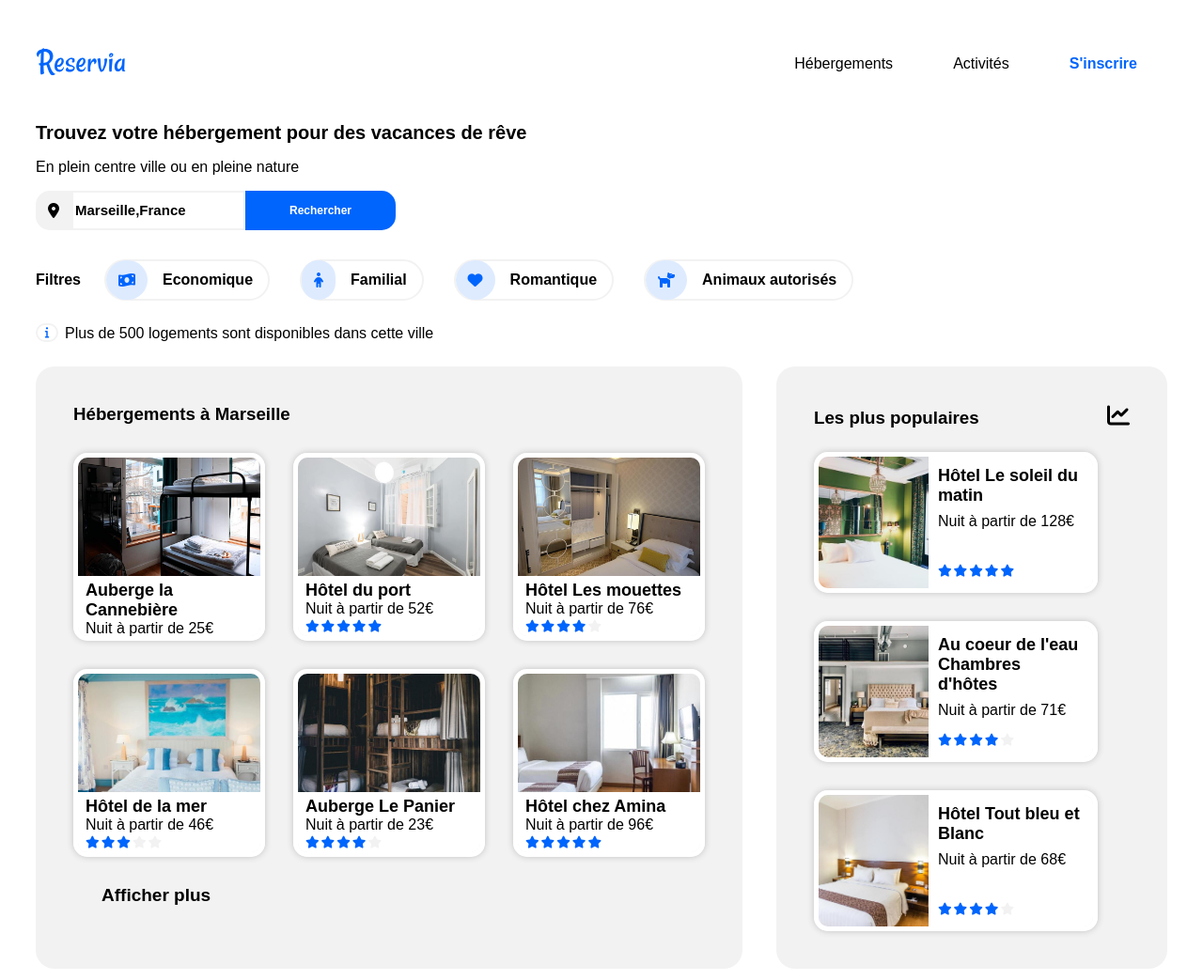
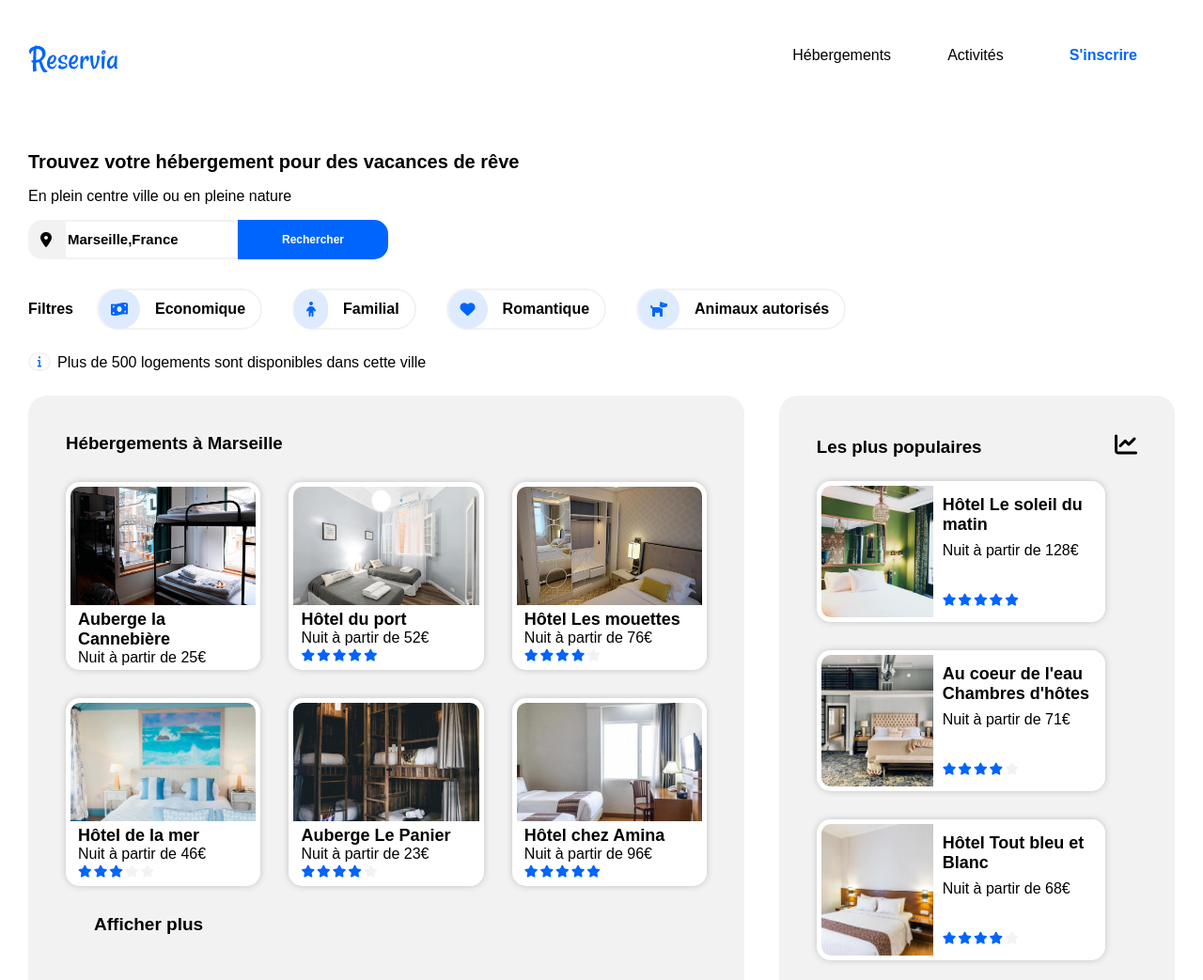
Before and after one commit to Wafa-devweb/MeftahiWafa_2_27042021, a plain HTML site: page index.html in a window 1280 px wide. Shown: the top 1043 px of the page at 94% size. Drawn offline with Linux system fonts and the light colour scheme.

Commit message:
MAJ footer et toutes les branches

```diff
--- a/index.html
+++ b/index.html
@@ -2,45 +2,44 @@
 <html lang="fr">
 <head>
     <meta charset="UTF-8">
-    <meta name="viewport" content="width=device-width, initial-scale=1.0">
-    <link rel="stylesheet" href="style.css">
-    <script src="https://kit.fontawesome.com/173ac2c6ae.js" crossorigin="anonymous"></script>
+    <meta name="viewport"content="width=device-width, initial-scale=1.0">
+    <link rel="stylesheet"href="style.css">
+    <script src="https://kit.fontawesome.com/173ac2c6ae.js"crossorigin="anonymous"></script>
     <title>Reservia</title>
 </head>
 <body>
-    <!---------------------------- HEADER -------------------------->
+    <!----------------------- HEADER ------------------------->
 
-    <!--------Navigation--------->
+    <!----Navigation---->
     <div class="container">
         <header>
         <div class="navigator">
                 <div id="logo">
-                <img src="images/logo/Reservia.svg" alt="Logo Reservia" />
+                <img src="images/logo/Reservia.svg"alt="Logo Reservia" />
                 </div>
             <div class="menu">
                 <nav>
                     <ul>
                       <li><a href="#hebergementancre" class="location">Hébergements</a></li>
                       <li><a href="#activityancre" class="activities">Activités</a></li>
-                      <li><a href="#" class="signin">S'inscrire</a></li>
                     </ul>
-
                 </nav>
-            </div>
+                </div>
+                    <a href="#" class="signin">S'inscrire</a>
         </div>
-        <!---------Recherche-------->
+        <!------Recherche-------->
     <div class="blockSearch">
         <h1>Trouvez votre hébergement pour des vacances de rêve</h1>
         <p>En plein centre ville ou en pleine nature</p>
         <form>
             <div class="search">
                 <span><i class="fas fa-map-marker-alt"></i> </span>
-                 <input type="search" class="mySearch" name="recherche" placeholder="Marseille,France"><button class="submit">Rechercher</button>
+                 <input type="search"class="mySearch"name="recherche"placeholder="Marseille,France"><button class="submit">Rechercher</button>
                  <i class="fas fa-search searchIcon"></i>
             </div>
         </form>
     </div>
-    <!-------- Filtre -------->
+    <!----- Filtre ------>
     <div class="filter">
 
         <h2>Filtres</h2>
@@ -71,7 +70,7 @@
         <p>Plus de 500 logements sont disponibles dans cette ville</p>
       </div>
 
-      <!------- SECTION hebergement ------>
+      <!---- SECTION hebergement ------>
 
 <div class="container-hotels">
 
@@ -81,8 +80,7 @@
 
           <a href="#">
               <article class="hotel-frame">
-                  <img src="images/hebergements/4_small/marcus-loke-WQJvWU_HZFo-unsplash.jpg"
-                       alt="Photo d'une chambre avec un lit superposé et vu sur la ville">
+                  <img src="images/hebergements/4_small/marcus-loke-WQJvWU_HZFo-unsplash.jpg"alt="Photo d'une chambre avec un lit superposé et vu sur la ville">
                   <div class="hotel-description">
                       <h4 class="hotel-name">Auberge la Cannebière</h4>
                       <p>Nuit à partir de <span class="euros">25€</span></p>
@@ -99,8 +97,7 @@
 
           <a href="#">
               <article class="hotel-frame">
-                  <img src="images/hebergements/4_small/fred-kleber-gTbaxaVLvsg-unsplash.jpg"
-                       alt="Photo d'une chambre avec deux lits simples">
+                  <img src="images/hebergements/4_small/fred-kleber-gTbaxaVLvsg-unsplash.jpg"alt="Photo d'une chambre avec deux lits simples">
                   <div class="hotel-description">
                       <h4 class="hotel-name">Hôtel du port</h4>
                       <p>Nuit à partir de 52<span class="euros">€</span></p>
@@ -117,8 +114,7 @@
 
           <a href="#">
               <article class="hotel-frame">
-                  <img src="images/hebergements/4_small/reisetopia-B8WIgxA_PFU-unsplash.jpg"
-                       alt="Photo d'une chambre avec un lit simple">
+                  <img src="images/hebergements/4_small/reisetopia-B8WIgxA_PFU-unsplash.jpg"alt="Photo d'une chambre avec un lit simple">
                   <div class="hotel-description">
                       <h4 class="hotel-name">Hôtel Les mouettes</h4>
                       <p>Nuit à partir de 76<span class="euros">€</span></p>
@@ -135,8 +131,7 @@
 
           <a href="#">
               <article class="hotel-frame">
-                  <img src="images/hebergements/4_small/annie-spratt-Eg1qcIitAuA-unsplash.jpg"
-                       alt="Photo d'une chambre avec un lit double sur le thème de la mer">
+                  <img src="images/hebergements/4_small/annie-spratt-Eg1qcIitAuA-unsplash.jpg"alt="Photo d'une chambre avec un lit double sur le thème de la mer">
                   <div class="hotel-description">
                       <h4 class="hotel-name">Hôtel de la mer</h4>
                       <p>Nuit à partir de 46<span class="euros">€</span></p>
@@ -153,8 +148,7 @@
 
           <a href="#">
               <article class="hotel-frame">
-                  <img src="images/hebergements/4_small/nicate-lee-kT-ZyaiwBe0-unsplash.jpg"
-                       alt="Photo d'une chambre d'auberge avec deux lits superposés">
+                  <img src="images/hebergements/4_small/nicate-lee-kT-ZyaiwBe0-unsplash.jpg"alt="Photo d'une chambre d'auberge avec deux lits superposés">
                    <div class="hotel-description">
                       <h4 class="hotel-name">Auberge Le Panier</h4>
                       <p>Nuit à partir de <span class="euros">23€</span></p>
@@ -171,8 +165,7 @@
 
           <a href="#">
               <article class="hotel-frame">
-                  <img src="images/hebergements/4_small/febrian-zakaria-M6S1WvfW68A-unsplash.jpg"
-                       alt="Photo d'une chambre avec deux lits simples">
+                  <img src="images/hebergements/4_small/febrian-zakaria-M6S1WvfW68A-unsplash.jpg"alt="Photo d'une chambre avec deux lits simples">
                    <div class="hotel-description">
                       <h4 class="hotel-name">Hôtel chez Amina</h4>
                       <p>Nuit à partir de 96<span class="euros">€</span></p>
@@ -190,7 +183,7 @@
       <a class="showmore" href="">Afficher plus</a>
   </section>
 
-  <!-------- ASIDE Populaire ----->
+  <!----- ASIDE Populaire ----->
   <aside class="popular">
       <div class="popular-icon">
           <h3>Les plus populaires</h3>
@@ -200,8 +193,7 @@
 
           <a href="#">
               <article class="popular-frame">
-                  <img src="images/hebergements/4_small/emile-guillemot-Bj_rcSC5XfE-unsplash.jpg"
-                       alt="Photo d'une chambre luxueuse avec un grand lit double">
+                  <img src="images/hebergements/4_small/emile-guillemot-Bj_rcSC5XfE-unsplash.jpg"alt="Photo d'une chambre luxueuse avec un grand lit double">
                   <div class="popular-description">
                       <div>
                           <h4 class="hotel-name">Hôtel Le soleil du </br>matin</h4>
@@ -220,8 +212,7 @@
 
           <a href="#">
               <article class="popular-frame">
-                  <img src="images/hebergements/4_small/aw-creative-VGs8z60yT2c-unsplash.jpg"
-                       alt="Photo d'une chambre moderne avec un grand lit double">
+                  <img src="images/hebergements/4_small/aw-creative-VGs8z60yT2c-unsplash.jpg"alt="Photo d'une chambre moderne avec un grand lit double">
                   <div class="popular-description">
                       <div>
                           <h4 class="hotel-name">Au coeur de l'eau</br> Chambres d'hôtes</h4>
@@ -240,8 +231,7 @@
 
           <a href="#">
               <article class="popular-frame">
-                  <img src="images/hebergements/4_small/febrian-zakaria-sjvU0THccQA-unsplash.jpg"
-                       alt="Photo d'une chambre avec un lit double">
+                  <img src="images/hebergements/4_small/febrian-zakaria-sjvU0THccQA-unsplash.jpg"alt="Photo d'une chambre avec un lit double">
                   <div class="popular-description">
                       <div>
                           <h4 class="hotel-name">Hôtel Tout bleu et </br>Blanc</h4>
@@ -260,39 +250,39 @@
       </div>
   </aside>
 </div>
-<!------------ ACTIVITE -------->
+<!-------- ACTIVITE -------->
 
 <section class="activity" id="activityancre">
     <h3> Activités à Marseille </h3>
     <div class="activity-flex">
     <div class="activity-box">
     <div class="box">
-    <a href="#"><img src="images/activites/4_small/reno-laithienne-QUgJhdY5Fyk-unsplash.jpg" alt="Vieux port" />
+    <a href="#"><img src="images/activites/4_small/reno-laithienne-QUgJhdY5Fyk-unsplash.jpg"alt="Vieux port" />
       <h4>Vieux Port</h4></a>
     </div>
     <div class="duo-box1">
         <div class="box-activity1">
-        <a href="#"><img src="images/activites/4_small/paul-hermann-QFTrLdQIRhI-unsplash.jpg" alt="Fort de Pomègues" />
+        <a href="#"><img src="images/activites/4_small/paul-hermann-QFTrLdQIRhI-unsplash.jpg"alt="Fort de Pomègues" />
           <h4>Fort de Pomègues</h4></a>
         </div>
         <div class="box-activity2">
-          <a href="#"><img src="images/activites/4_small/kevin-hikari-rV_Qd1l-VXg-unsplash.jpg" alt="Ile du Frioul" />
+          <a href="#"><img src="images/activites/4_small/kevin-hikari-rV_Qd1l-VXg-unsplash.jpg"alt="Ile du Frioul" />
           <h4>Iles du Frioul</h4></a>
         </div>
      </div>
     </div>
     <div class="activity-box">
     <div class="box">
-      <a href="#"><img src="images/activites/4_small/kilyan-sockalingum-NR8-cBCN3aI-unsplash.jpg" alt="Parc National des Calanques" />
+      <a href="#"><img src="images/activites/4_small/kilyan-sockalingum-NR8-cBCN3aI-unsplash.jpg"alt="Parc National des Calanques" />
       <h4>Parc National des Calanques</h4></a>
     </div>
     <div class="duo-box2">
         <div class="box-activity2">
-          <a href="#"><img src="images/activites/4_small/florian-wehde-xW9e8gdotxI-unsplash.jpg" alt="Notre-Dame-de-la-Garde" />
+          <a href="#"><img src="images/activites/4_small/florian-wehde-xW9e8gdotxI-unsplash.jpg"alt="Notre-Dame-de-la-Garde" />
           <h4>Notre-Dame-de-la-Garde</h4></a>
         </div>
         <div class="box-activity1">
-          <a href="#"><img src="images/activites/4_small/lena-paulin-wH2-EJoDcV0-unsplash.jpg" alt="Parc Longchamps" />
+          <a href="#"><img src="images/activites/4_small/lena-paulin-wH2-EJoDcV0-unsplash.jpg"alt="Parc Longchamps" />
           <h4>Parc Longchamp</h4></a>
         </div>
     </div>
@@ -301,7 +291,7 @@
   </section>
 </div>
 </header>
-  <!-------------------Footer----------------->
+  <!----------------Footer----------------->
   <footer>
     <div class="about">
         <h5>A propos</h5>
--- a/style.css
+++ b/style.css
@@ -1,4 +1,3 @@
-
 /* Police Raleway Générale*/
 
 @import url ('https://fonts.googleapis.com/css2? family = Raleway: ital, wght @ 0,100; 0,200; 0,300; 0,400; 0,500; 0,600; 0,700; 0,800; 0,900; 1,100; 1,200; 1 300; 1 400; 1 500; 1 600; 1 700; 1 800; 1 900 & display = swap ');
@@ -6,12 +5,12 @@
 /****Générale*****/
 body{
   font-family: "Raleway", sans-serif;
+  margin: 0 ;
 }
 .container {
   padding: 30px;
   padding-top: 10px
 }
-
 a {
   text-decoration: none;
   color: black;
@@ -24,33 +23,38 @@ li{
 
 /* ********** barre de navigation ********** */
 .navigator{
+  justify-content: space-between;
+  margin-bottom: 35px;
+  display:flex;
+}
+.menu {
   display: flex;
-  justify-content: space-between;
-  margin-top: 25px;
+  margin: 0;
 }
-.logo {
-   margin: 30px;
+#logo{
+  margin-top: 30px;
+  flex: 1;
+}
+nav ul {
+  list-style-type: none;
+  padding: 0;
+  margin: 0;
+  display: flex;
+  padding-top: 40px;
+}
+nav a{
+  padding: 40px 30px 0;
+}
+.signin {
+  color: #0065FC;
+  font-weight: 700;
+  padding: 40px 40px 0;
+}
+nav li a:hover{
+  border-top: 2px solid #0065FC;
+  padding-top: 38px;
 }
 
-nav ul{
-    display: flex;
- }
-
- nav a {
-   padding: 55px 32px 32px
- }
- nav a:hover {
-  text-decoration: #0065FC;
-  border-top: 2px solid #0065fc;
- }
-
- nav li:nth-child(3) .signin{
-     align-items: center;
-     padding-bottom: 8px;
-     font-weight: bold;
-     color: #0065fc;
-     padding-left: 32px;
- }
 /* *********** Recherche  ******** */
 .blockSearch {
     padding-top: 24px;
@@ -301,79 +305,65 @@ padding: 5px 8px;
 .activity{
 padding: 20px 0;
 }
-
 .activity h3{
   font-size: 18px;
 }
-
 .activity-flex{
   display: flex;
 }
-
 .activity-box{
   display: flex;
 }
-
 .duo-box1{
   width: 50%;
   margin: 0px 48px;
 }
-
 .duo-box2{
   width: 50%;
   margin-left: 48px;
 }
-
 .box{
   width: 50%;
 }
-
 .activity-flex img {
 width: 100%;
 height: 450px;
 object-fit: cover;
 border-radius: 15px 15px 0px 0px;
 }
-
 .activity-flex .box-activity1 img{
   height: 220px;
 }
-
 .activity-flex .box-activity2 img{
   height: 140px;
 }
-
 .box, .box-activity1, .box-activity2{
 box-shadow: 4px 4px 8px rgb(190, 189, 189);
 border-radius: 15px;
 padding-bottom: 8px;
 }
-
 .box:hover, .box-activity1:hover, .box-activity2:hover{
   transform:scale(1.05);
   transition: all 0.2s ease-in-out;
 }
-
 .duo-box1 .box-activity1{
   margin-bottom: 32px;
 }
-
 .duo-box2 .box-activity1{
   margin-top: 32px;
 }
-
 .activity-flex h4{
   background-color: white;
   padding-left: 15px;
   font-size: 14px;
 }
+
 /**************** Footer **************/
 footer{
   padding: 40px 50px 50px;
   background-color: #f2f2f2;
   display : flex ;
 }
-
 footer div{
   flex: 1;
 }
```
